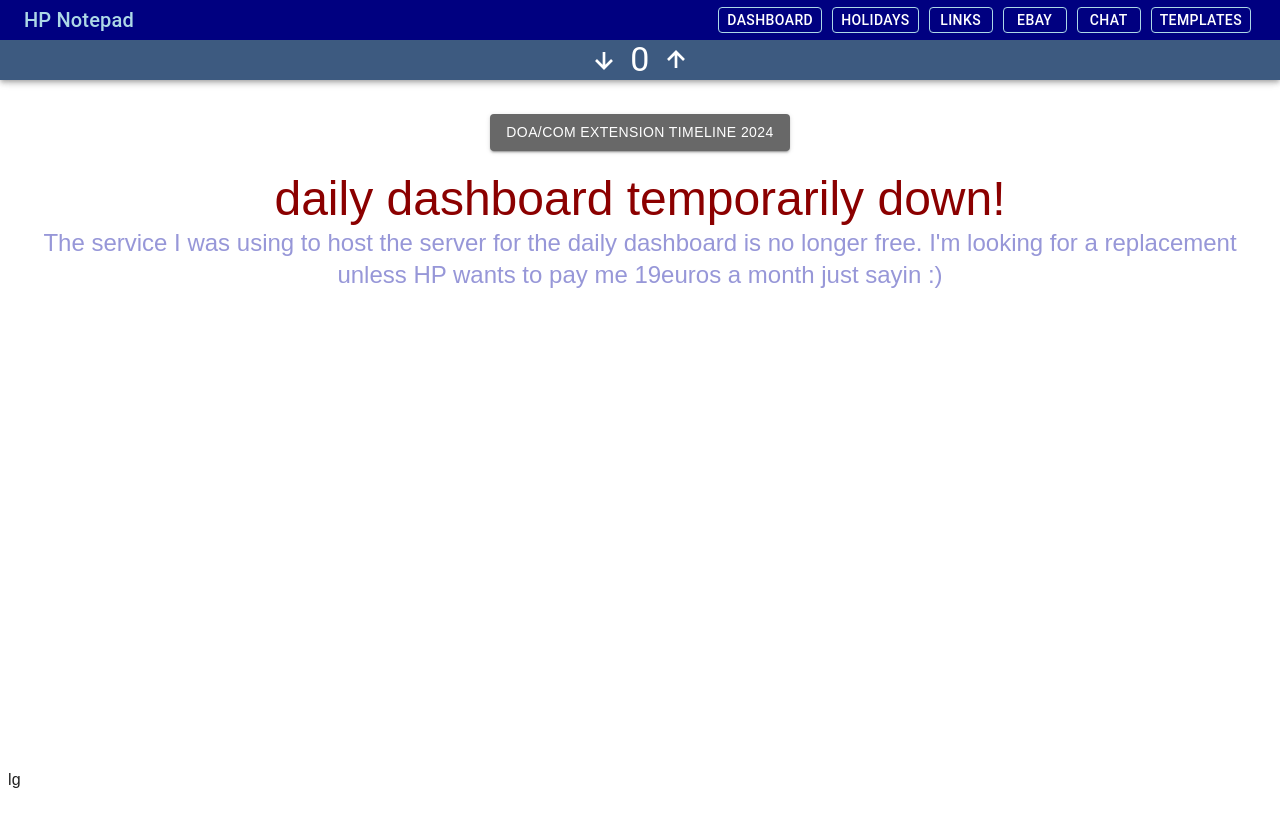
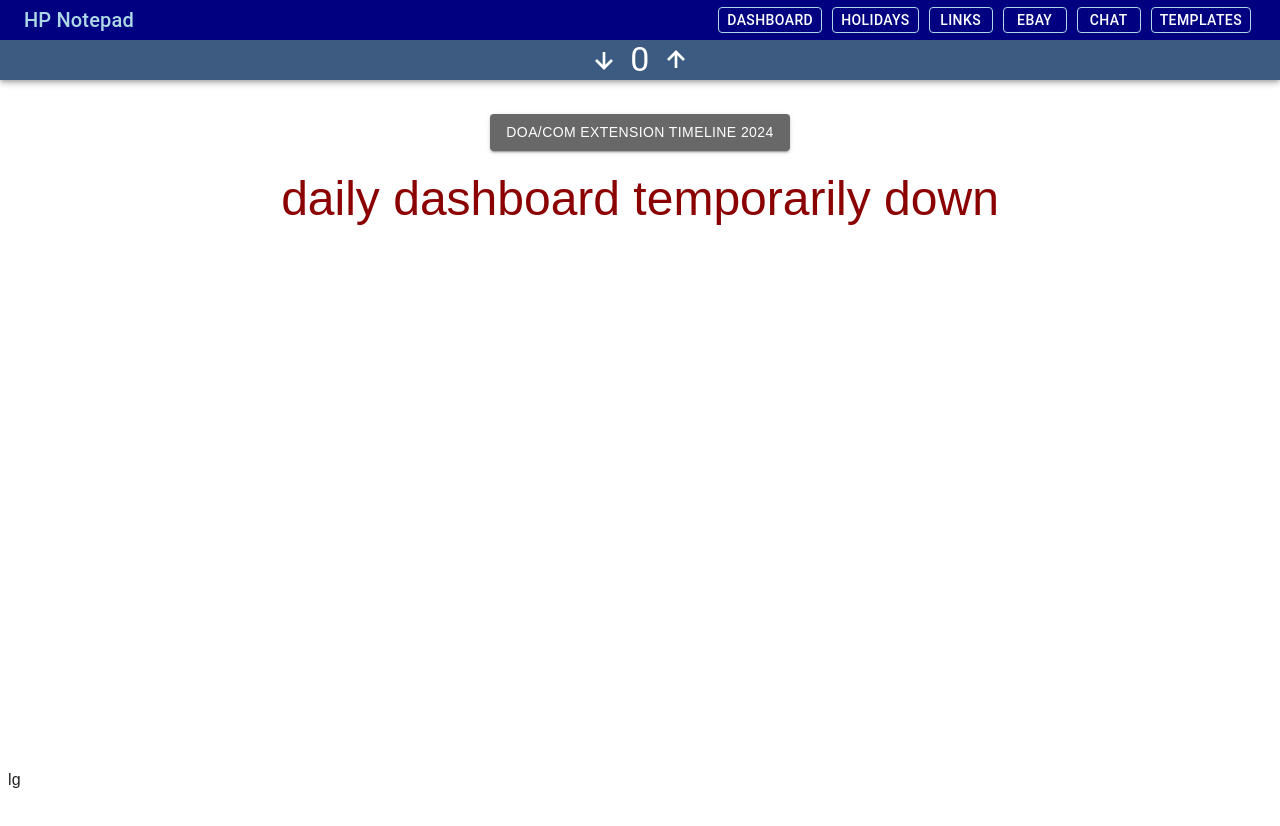
Before and after one commit to misterplain/hpNotePad, a React (Create React App) app in the folder client/: page /#/ in a window 1280 px wide. Shown: the top 826 px of the page. Built offline with nearby package versions, Linux system fonts and the light colour scheme; what react-swipeable-views-utils would draw is missing.

Commit message:
templates reminder update and dashboard notificaation update

```diff
--- a/client/src/screens/DashboardScreen.js
+++ b/client/src/screens/DashboardScreen.js
@@ -76,10 +76,13 @@ const DashboardScreen = () => {
       </Grid>
       <Grid item xs={12} sx={{ textAlign: "center", margin: "20px 0px 10px" }}>
         <Typography variant="h3" sx={{ color: "#8b0000" }}>
-          daily dashboard temporarily down!
+          daily dashboard temporarily down
         </Typography>
-        <Typography variant="h5" sx={{ color: "#9797D8" }}>
-          The service I was using to host the server for the daily dashboard is no longer free. I'm looking for a replacement unless HP wants to pay me 19euros a month just sayin :)  </Typography>
+        {/* <Typography variant="h5" sx={{ color: "#9797D8" }}>
+          The service I was using to host the server for the daily dashboard is
+          no longer free. I'm looking for a replacement unless HP wants to pay
+          me 19euros a month just sayin :){" "}
+        </Typography> */}
       </Grid>{" "}
       {/* <DateToggle /> */}
       {/* {loading && <LoadingIcon />}
--- a/client/src/screens/TemplatesScreen.js
+++ b/client/src/screens/TemplatesScreen.js
@@ -518,7 +518,7 @@ const TemplatesScreen = () => {
           })}
         </Grid>
         <Grid item xs={12} sx={{border: "1px solid red", borderRadius:"50px"}} >
-          <Typography variant="h4" color="error" sx={{textAlign: "center"}}>DOUBLE CHECK YOUR TEMPLATES BEFORE SENDING, CAN UPDATE ANY TEMPLATES TO MATCH NEW PROCEDURES WHEN I'M BACK FROM VACA ON 24/06</Typography>
+          <Typography variant="h5" color="error" sx={{textAlign: "center", padding: "10px"}}>DOUBLE CHECK YOUR TEMPLATES BEFORE SENDING / INCLUDE INFO ABOUT INBOX NOT RECEIVING REPLIES</Typography>
         </Grid>
 
         <Grid item xs={12} id="editor" sx={{ marginBottom: "80px" }}>
```
